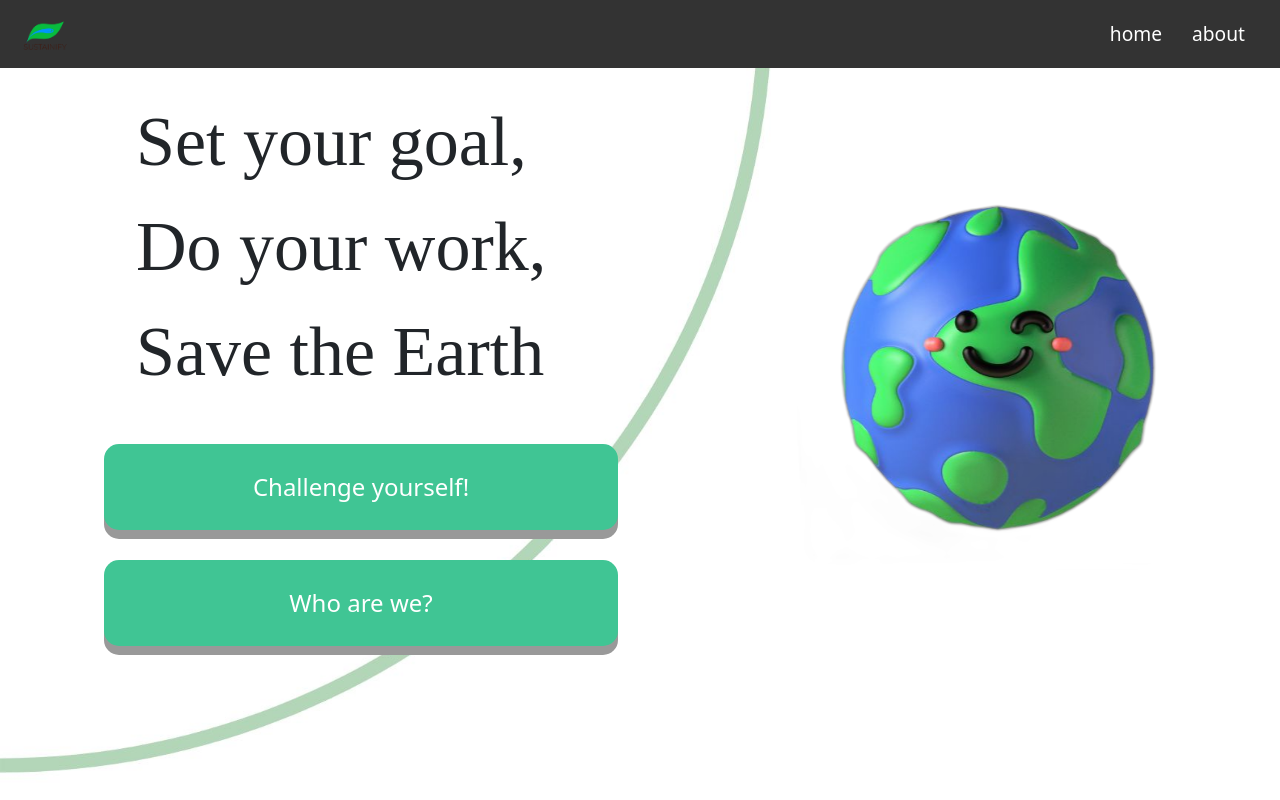
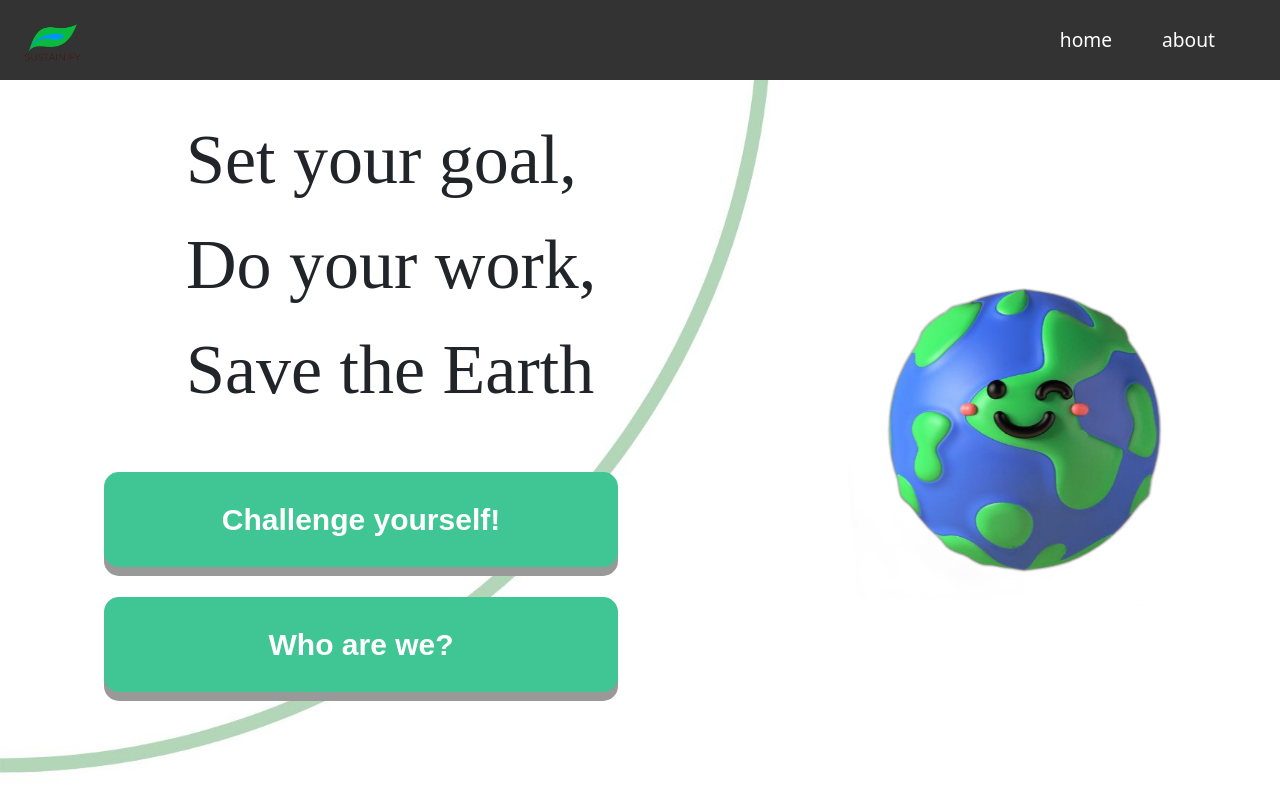
Before and after one commit to hyt152004/Sustainify, a React (Create React App) app: page /home in a window 1280 px wide. Built offline with nearby package versions, Linux system fonts and the light colour scheme.

Commit message:
homepage and navbar

```diff
--- a/src/components/navbar.css
+++ b/src/components/navbar.css
@@ -19,21 +19,23 @@
 
 
 .profile {
-  width: 50px;
+  width: 65px;
   height: auto;
+  padding-top: 5px;
 }
 
 
 ul {
   list-style: none;
   display: flex;
-  margin: 0;
+  margin: 0 20px;
 }
 
 
 li {
-  margin: 0 15px;
+  margin: 0 25px;
 }
+
 
 a {
   text-decoration: none;
--- a/src/components/pages/home.css
+++ b/src/components/pages/home.css
@@ -1,5 +1,3 @@
-
-
 .homepage {
     display: flex;
     justify-content: center;
@@ -19,18 +17,20 @@
   }
 
   .title {
+    padding-left: 30px;
     font-family: 'Times New Roman', Times, serif;
     font-size: 50px;
     text-align: center;
-    padding-bottom: 20px;
+    margin-top: 40px;
+    padding-bottom: 30px;
   }
 
   .Buttons {
     display: flex;
     flex-direction: column;
     gap: 10px;
-    margin-bottom: 0px;
   }
+
 
   .character {
     margin: 0px;
@@ -39,9 +39,11 @@
   }
 
   .button {
+    font-family: 'Anton', sans-serif;
+    font-weight: 700;
     display: inline-block;
-    padding: 15px 25px;
-    font-size: 24px;
+    padding: 10px 25px;
+    font-size: 30px;
     cursor: pointer;
     text-align: center;
     text-decoration: none;
@@ -56,7 +58,8 @@
   }
 
   .button:hover {
-    background-color: #3e8e41;
+    background-color: #377B3A;
+    box-shadow: 0 5px #525B28;
   }
 
   .button:active {
@@ -111,28 +114,10 @@
   }
 
   .u--pulse {
-    padding-left: 150px;
+    padding-left: 200px;
+    margin-top: 100px;
     -webkit-animation: pulse 2s cubic-bezier(0.445, 0.05, 0.55, 0.95) infinite;
     -moz-animation: pulse 2s cubic-bezier(0.445, 0.05, 0.55, 0.95) infinite;
     -o-animation: pulse 2s cubic-bezier(0.445, 0.05, 0.55, 0.95) infinite;
     animation: pulse 2s cubic-bezier(0.445, 0.05, 0.55, 0.95) infinite;
   }
-  /* home.css */
-
-/* Your existing styles */
-
-.u--pulse {
-  position: relative;
-}
-
-.character {
-  width: 100%; /* Set the character's width to 100% of the parent container */
-  height: auto; /* Maintain the aspect ratio of the character */
-}
-
-/* Media query for smaller screens (adjust the max-width value based on your needs) */
-@media only screen and (max-width: 768px) {
-  .character {
-    max-width: 80%; /* Limit the character's width for smaller screens */
-  }
-}
```
